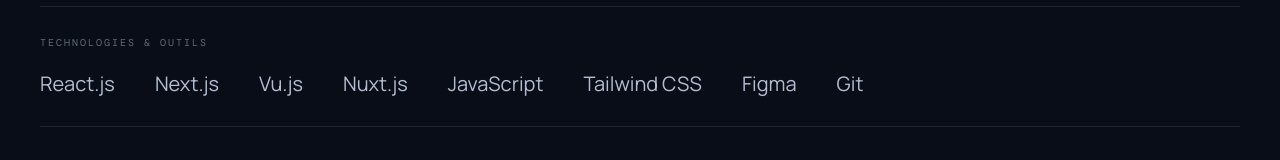
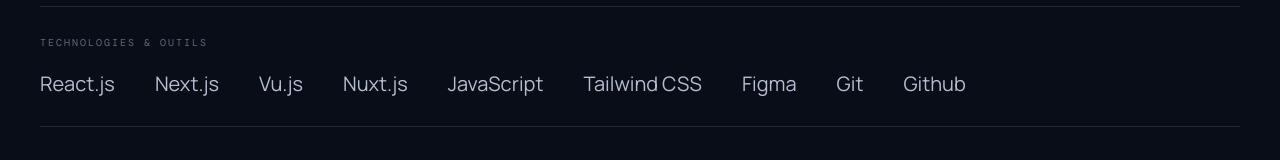
Before and after one commit to Resiadjonga/portfolio-website, a React (Vite) app: page / in a window 1280 px wide. Shown: the part 849-1009 px from the top of the page. Built offline with nearby package versions, Linux system fonts and the light colour scheme; a web font is replaced by a local one.

Commit message:
feat: ajout des outils

```diff
--- a/src/pages/Accueil.jsx
+++ b/src/pages/Accueil.jsx
@@ -1,6 +1,6 @@
 import portrait from '../assets/resia-portrait.jpeg'
 
-const technologies = ['React.js','Next.js','Vu.js','Nuxt.js', 'JavaScript', 'Tailwind CSS', 'Figma', 'Git']
+const technologies = ['React.js','Next.js','Vu.js','Nuxt.js', 'JavaScript', 'Tailwind CSS', 'Figma', 'Git', 'Github']
 
 export default function Accueil({ navigate, language }) {
   const en = language === 'en'
```
